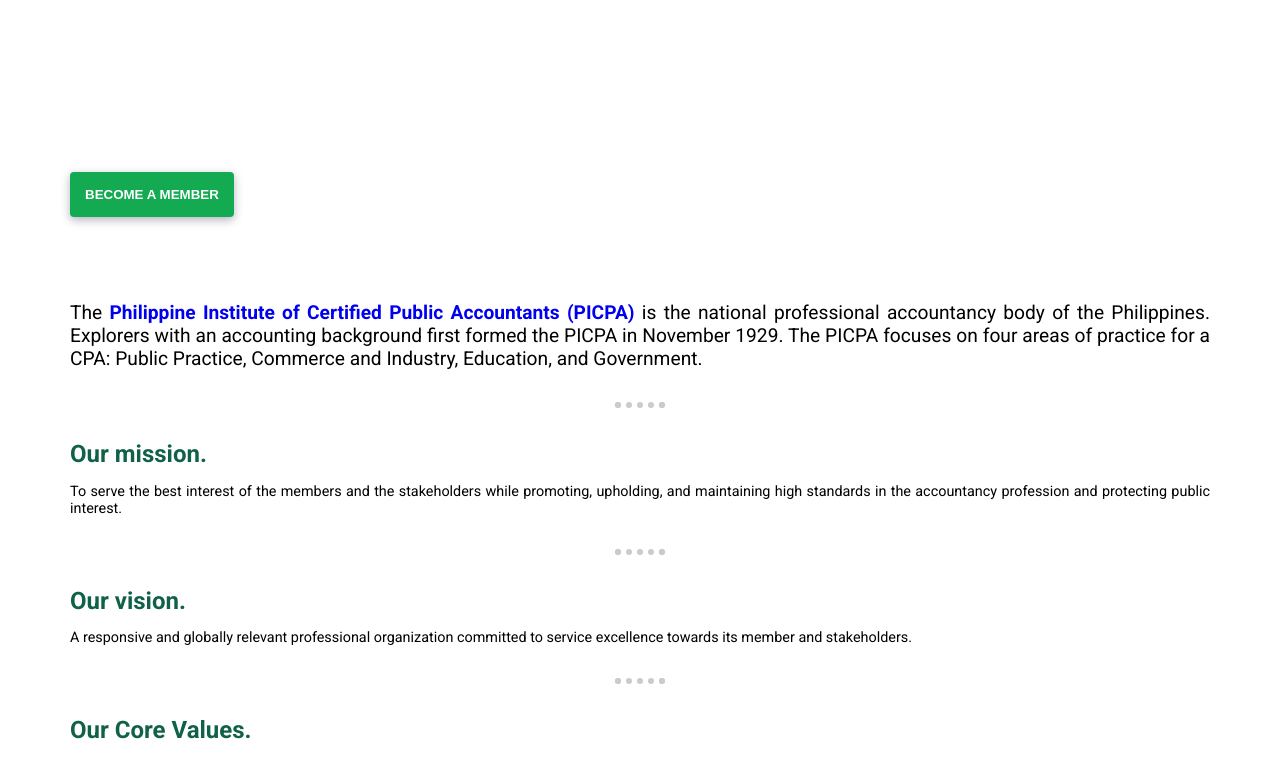
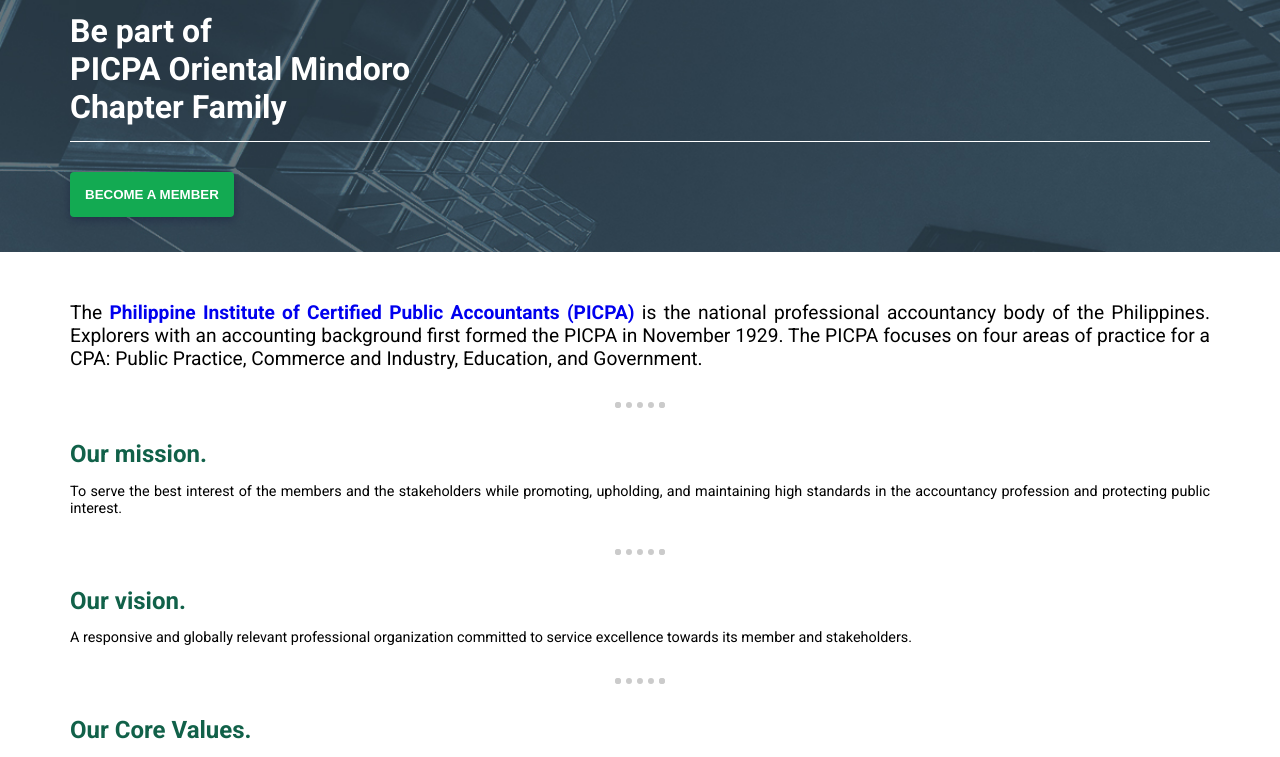
Before and after one commit to cpa-coder/picpa-ormin, a plain HTML site: page index.html in a window 1280 px wide. Shown: the part 68-825 px from the top of the page. Drawn offline with Linux system fonts and the light colour scheme; the site is published under a folder, as on GitHub Pages, so addresses that start at the root find nothing.

Commit message:
Fix: update wrong path

```diff
--- a/public/css/main.css
+++ b/public/css/main.css
@@ -8,7 +8,7 @@ h1, h2, h3, h4, h5, h6 {
 }
 
 header {
-    background-image: url(/public/images/header-image.jpg);
+    background-image: url(../images/header-image.jpg);
     background-size: cover;
     background-repeat: no-repeat;
     background-position: center;
```
